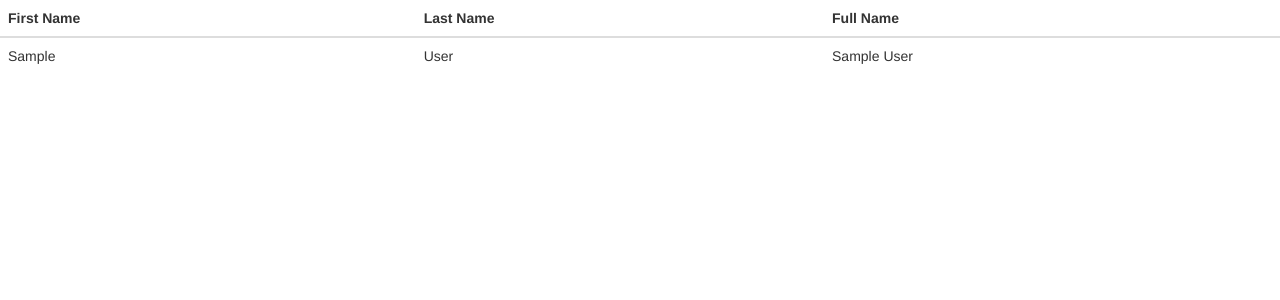
After one commit to SaidQT/Python-Assignments, a Python web app: template _python/flask/flask_fundamentals/HTML_table/templates/index.html in a window 1280 px wide. The commit adds this page. Shown: the top 300 px of the page. Run offline with Jinja, Linux system fonts and the light colour scheme; the template is opened without the code that fills it: most values are stand-ins (such as "Sample title", 1, 10 or a date in 2020); some libraries are stand-ins or nearby versions.

Commit message:
adding HTML_table assignment

```diff
--- /dev/null
+++ b/_python/flask/flask_fundamentals/HTML_table/templates/index.html
@@ -0,0 +1,30 @@
+<!DOCTYPE html>
+<html lang="en">
+<head>
+    <meta charset="UTF-8">
+    <meta name="viewport" content="width=device-width, initial-scale=1.0">
+    <title>Document</title>
+    <link rel="stylesheet" href="https://maxcdn.bootstrapcdn.com/bootstrap/3.4.1/css/bootstrap.min.css">
+</head>
+<body>
+    <table class="table">
+        <thead>
+            <tr>
+                <th scope="col">First Name</th>
+                <th scope="col">Last Name</th>
+                <th scope="col">Full Name</th>
+            </tr>
+        </thead>
+        <tbody>
+        {% for user in users%}
+        <tr>
+            <td>{{user['first_name']}}</td>
+            <td>{{user['last_name']}}</td>
+            <td>{{user['first_name']}} {{user['last_name']}}</td>
+        </tr>
+        {%endfor%}
+
+        </tbody>
+      </table>
+</body>
+</html>
--- a/_python/flask/flask_fundamentals/hello_flask/templates/index.html
+++ b/_python/flask/flask_fundamentals/hello_flask/templates/index.html
@@ -11,7 +11,6 @@
     height: 250px;
     border: 1px solid black;
     margin: 2%;
-
 }
 h1 {
     color: black;
@@ -26,6 +25,7 @@ h1 {
 {% for _ in range (var) %}
 
 <div class='box', style= "background-color:{{color}}"></div>
+
 {% endfor %}
 </div>
 </body>
--- a/_python/python_fundementals/function_intermediate_II.py
+++ b/_python/python_fundementals/function_intermediate_II.py
@@ -5,7 +5,7 @@ students = [
 ]
 sports_directory = {
     'basketball' : ['Kobe', 'Jordan', 'James', 'Curry'],
-    'soccer' : ['Messi', 'Ronaldo', 'Rooney']
+    'soccer' : ['Messi', 'Ronaldo', 'Rooney'],
 }
 z = [ {'x': 10, 'y': 20} ]
 
@@ -25,7 +25,6 @@ students = [
 def iterateDictionary(list):
     for dictionary in list:
         pair= []
-
         for key, value in dictionary.items():
             pair.append(f'{key} - {value}')
 
--- a/_python/python_fundementals/user.py
+++ b/_python/python_fundementals/user.py
@@ -1,5 +1,5 @@
 class User:
-    def init(self, name, email, balance):
+    def __init__(self, name, email, balance):
         self.name = name
         self.email = email
         self.balance = balance
```
Also changed, not shown: _python/flask/flask_fundamentals/HTML_table/server.py (added, +15 -0 lines), _python/python_fundementals/User_with_bank_accounts.py (+6 -4 lines).
